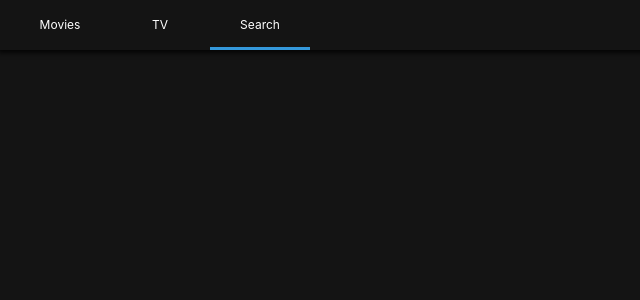
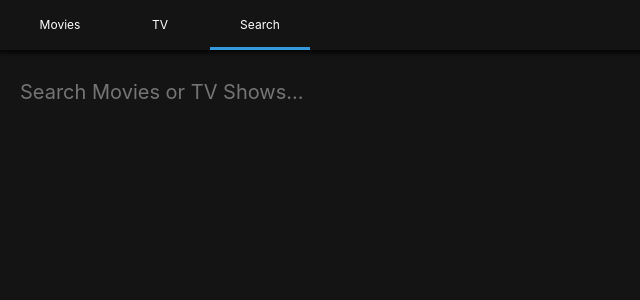
Before and after one commit to ny0011/nyflix, a React (Create React App) app: page /search in a window 1280 px wide. Shown: the top 300 px of the page, without its empty margins (0-640 px from the left). Built offline with nearby package versions, Linux system fonts and the light colour scheme.

Commit message:
#6.3 SearchPresenter Component

```diff
--- a/src/Routes/Home/HomePresenter.js
+++ b/src/Routes/Home/HomePresenter.js
@@ -5,7 +5,7 @@
 import Loader from "Components/Loader";
 
 const Container = styled.div`
-  padding: 0px 10px;
+	padding: 0px 20px;
 `;
 
 const HomePresenter = ({ nowPlaying, popular, upcoming, error, loading }) =>
--- a/src/Routes/Search/SearchContainer.js
+++ b/src/Routes/Search/SearchContainer.js
@@ -14,12 +14,21 @@
 		loading: false
 	};
 
-  handleSubmit = () => {
+	handleSubmit = event => {
+		event.preventDefault();
 		const { searchTerm } = this.state;
-
 		if (searchTerm !== "") {
 			this.searchByTerm();
 		}
+	};
+
+	updateTerm = event => {
+		const {
+			target: { value }
+		} = event;
+		this.setState({
+			searchTerm: value
+		});
 	};
 
 	searchByTerm = async () => {
@@ -49,16 +58,22 @@
 	};
 
 	render() {
-    const { movieResults, tvResults, searchTerm, error, loading } = this.state;
-
+		const {
+			movieResults,
+			tvResults,
+			searchTerm,
+			error,
+			loading
+		} = this.state;
 		return (
 			<SearchPresenter
 				movieResults={movieResults}
 				tvResults={tvResults}
+				loading={loading}
+				error={error}
 				searchTerm={searchTerm}
-        error={error}
-        loading={loading}
 				handleSubmit={this.handleSubmit}
+				updateTerm={this.updateTerm}
 			/>
 		);
 	}
--- a/src/Routes/Search/SearchPresenter.js
+++ b/src/Routes/Search/SearchPresenter.js
@@ -1,23 +1,72 @@
 import React from "react";
 import PropTypes from "prop-types";
 import styled from "styled-components";
+import Loader from "Components/Loader";
+import Section from "Components/Section";
+
+const Container = styled.div`
+	padding: 0px 20px;
+`;
+
+const Form = styled.form`
+	margin-bottom: 50px;
+	width: 100%;
+`;
+
+const Input = styled.input`
+	all: unset;
+	font-size: 20px;
+	width: 100%;
+`;
 
 const SearchPresenter = ({
 	movieResults,
 	tvResults,
+	loading,
 	searchTerm,
+	handleSubmit,
 	error,
-	loading,
-	handleSubmit
-}) => null;
+	updateTerm
+}) => (
+	<Container>
+		<Form onSubmit={handleSubmit}>
+			<Input
+				placeholder="Search Movies or TV Shows..."
+				value={searchTerm}
+				onChange={updateTerm}
+			></Input>
+		</Form>
+		{loading ? (
+			<Loader />
+		) : (
+			<>
+				{movieResults && movieResults.length > 0 && (
+					<Section title="Movie Results">
+						{movieResults.map(movie => (
+							<span key={movie.id}>{movie.title}</span>
+						))}
+					</Section>
+				)}
+				{tvResults && tvResults.length > 0 && (
+					<Section title="TV Show Results">
+						{tvResults.map(show => (
+							<span key={show.id}>{show.name}</span>
+						))}
+					</Section>
+				)}
+			</>
+		)}
+	</Container>
+);
 
-SearchPresenter.PropTypes = {
+SearchPresenter.propTypes = {
 	movieResults: PropTypes.array,
 	tvResults: PropTypes.array,
+	error: PropTypes.bool,
 	searchTerm: PropTypes.string,
-	error: PropTypes.bool.isRequired,
-	loading: PropTypes.string,
-	handleSubmit: PropTypes.func.isRequired
+	loading: PropTypes.bool.isRequired,
+	handleSubmit: PropTypes.func.isRequired,
+	updateTerm: PropTypes.func.isRequired
 };
 
 export default SearchPresenter;
--- a/src/Routes/TV/TVPresenter.js
+++ b/src/Routes/TV/TVPresenter.js
@@ -5,7 +5,7 @@
 import Loader from "Components/Loader";
 
 const Container = styled.div`
-  padding: 0px 10px;
+	padding: 0px 20px;
 `;
 
 const TVPresenter = ({ topRated, popular, airingToday, error, loading }) =>
```
Also changed, not shown: 1 other file (tests, documents, lock files or other folders). Lines whose indentation alone changed are shown as unchanged.
